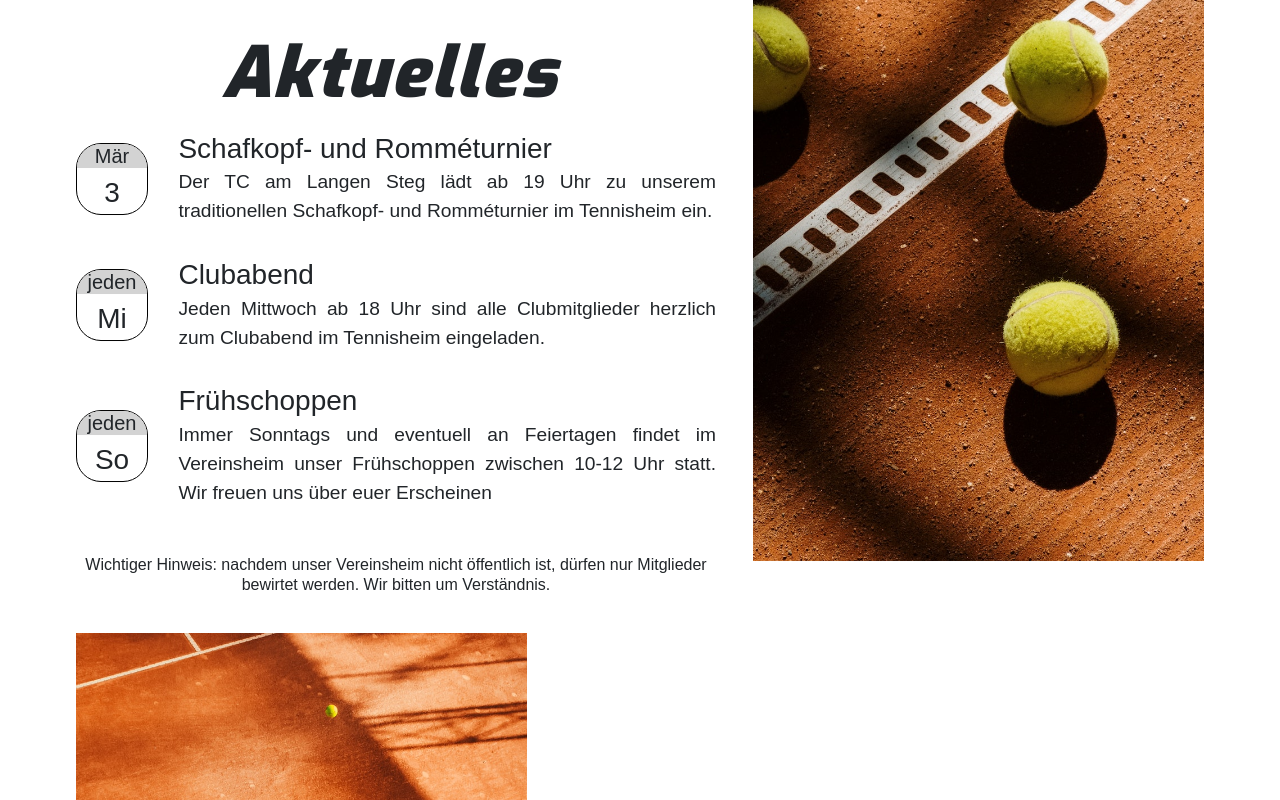
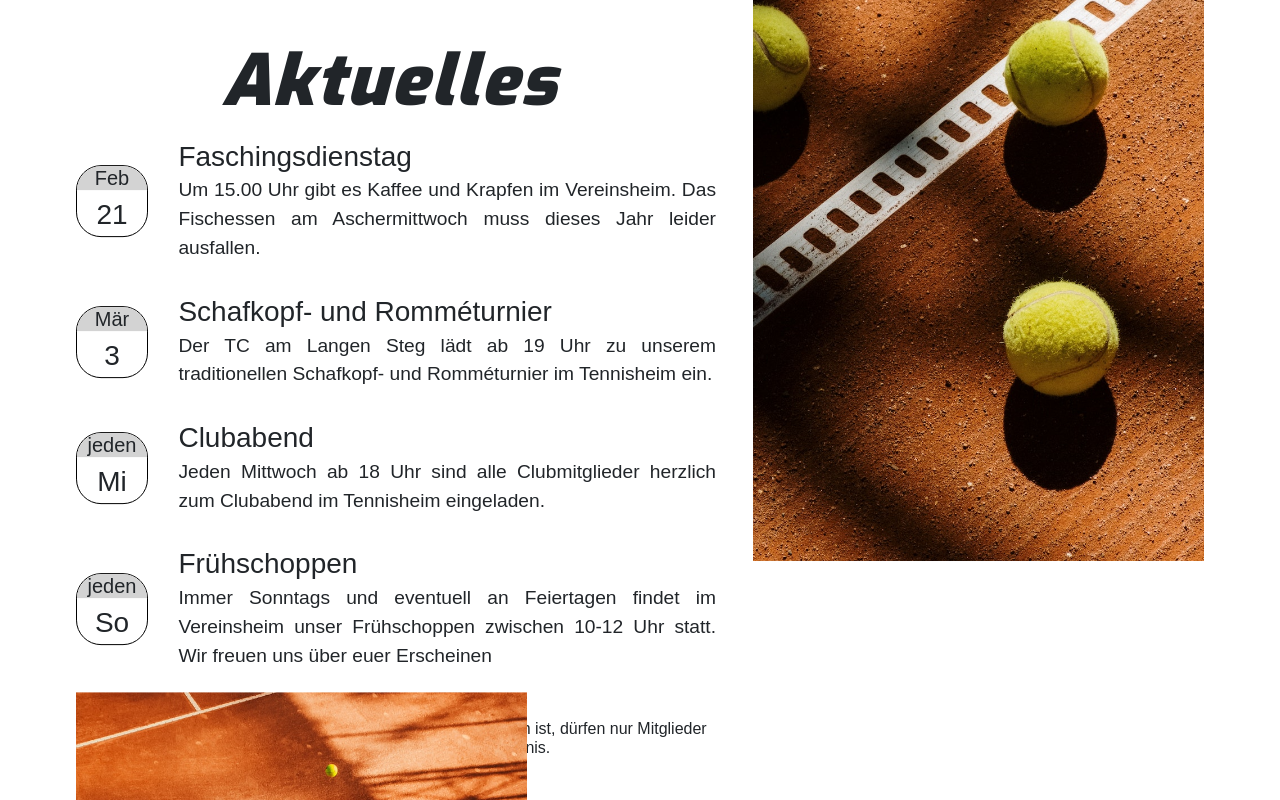
Before and after one commit to Valentin-Paul/tc-amLangenSteg, a React (Create React App) app: page / in a window 1280 px wide. Shown: the part 980-1780 px from the top of the page. Built offline with nearby package versions, Linux system fonts and the light colour scheme; no server answers; a web font is replaced by a local one.

Commit message:
added new event

```diff
--- a/src/pages/HomePage/HomePage.jsx
+++ b/src/pages/HomePage/HomePage.jsx
@@ -119,6 +119,17 @@ function HomePage() {
     <div className="container" id="aktuelles" >
     <div className="text" data-scroll data-scroll-speed={textSpeed}>
     <h1>Aktuelles</h1>
+
+    <div className="kalender">
+    <div className="date">
+    <h5 className="month">Feb</h5>
+    <h3 className="day">21</h3>
+    </div>
+    <div className="event align-center">
+    <h3>Faschingsdienstag</h3>
+    <p>Um 15.00 Uhr gibt es Kaffee und Krapfen im Vereinsheim. Das Fischessen am Aschermittwoch muss dieses Jahr leider ausfallen.</p>
+    </div>
+    </div>
 
     <div className="kalender">
     <div className="date">
```
